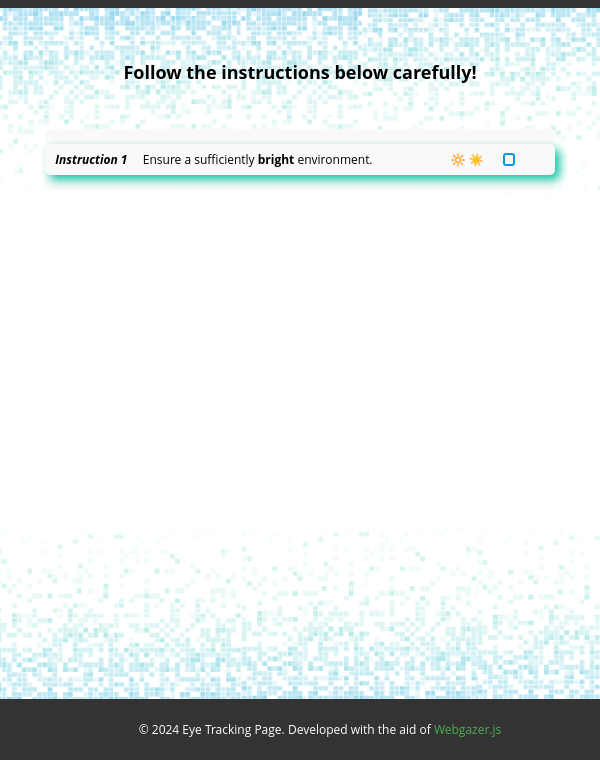
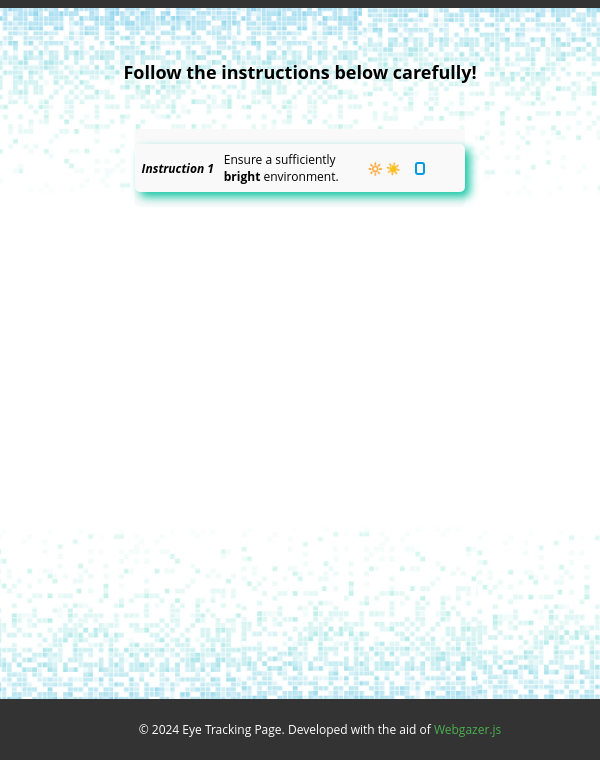
Before and after one commit to pankosmas/workshop, a website: page public/html/instructions.html in a window 600 px wide. Shown: the part 40-800 px from the top of the page. Drawn offline with Linux system fonts and the light colour scheme.

Commit message:
instructions paragraph

```diff
--- a/public/css/instructions.css
+++ b/public/css/instructions.css
@@ -239,9 +239,9 @@ footer a:hover {
 	.nav-links a { margin: 0 10px;}
 	footer { font-size: 0.75em; }
 	.content h1 { font-size: 3vw; }
-	.instruction p { font-size: 0.5em;}
+	.instruction p { font-size: 0.5em; width: 60%;}
 	.instruction-number { font-size: 0.5em; }
-	.instructions-container  { width: 85vw;}
+	.instructions-container  { width: 55vw;}
 	.explanation-container  { font-size: 0.75em;}
 	.nav-button { font-size: 0.8em; }
 	.emoji-container { font-size: 0.5em; }
```
